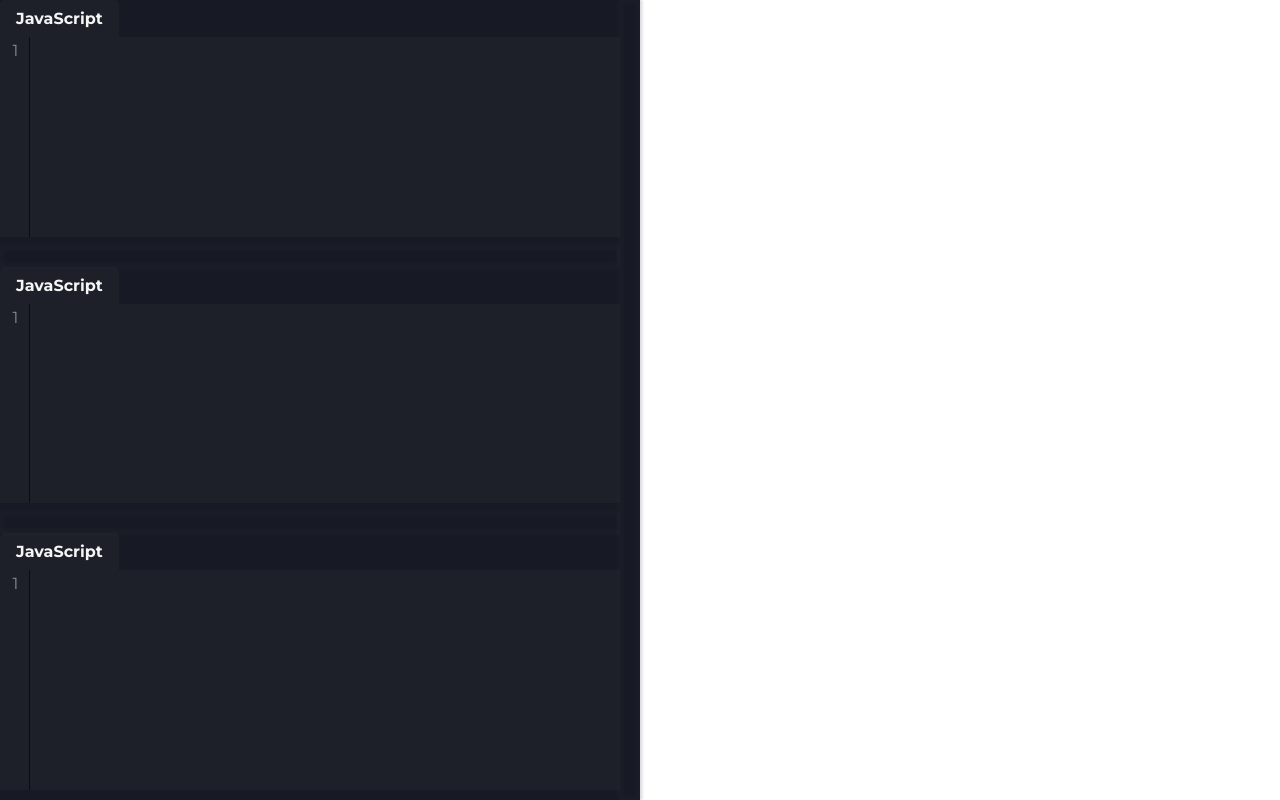
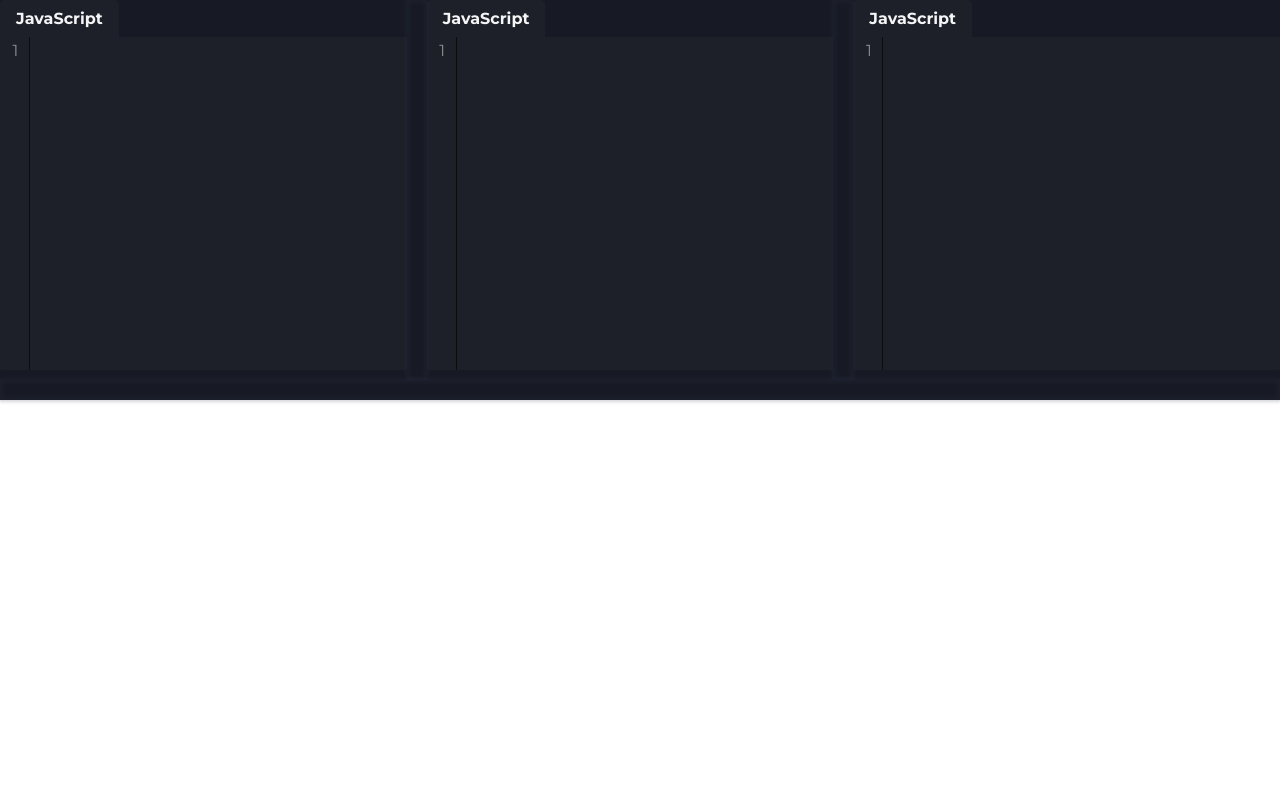
Before and after one commit to Zack1808/codester, a React (Vite) app: page / in a window 1280 px wide. Built offline with nearby package versions, Linux system fonts and the light colour scheme.

Commit message:
Added the ResizeBox

```diff
--- a/src/App.tsx
+++ b/src/App.tsx
@@ -1,10 +1,7 @@
 import React, { useState } from "react";
 import { BrowserRouter } from "react-router-dom";
 
-import { CodeEditor } from "./components";
-
-import HorizontalResize from "./components/HorizontalResize";
-import VerticalResize from "./components/VerticalResize";
+import { CodeEditor, ResizeBox } from "./components";
 
 const App: React.FC = () => {
   const [code, setCode] = useState<string>("");
@@ -13,8 +10,8 @@ const App: React.FC = () => {
     <BrowserRouter>
       <div className={`app `}>
         <div style={{ width: "100%", height: "100dvh" }}>
-          {/* <VerticalResize>
-            <HorizontalResize>
+          <ResizeBox direction="vertical" max={200}>
+            <ResizeBox direction="horizontal">
               <CodeEditor
                 code={code}
                 onChange={setCode}
@@ -33,7 +30,7 @@ const App: React.FC = () => {
                 language="javascript"
                 displayName="JavaScript"
               />
-            </HorizontalResize>
+            </ResizeBox>
             <div
               style={{
                 backgroundColor: "white",
@@ -41,36 +38,7 @@ const App: React.FC = () => {
                 width: "100%",
               }}
             ></div>
-          </VerticalResize> */}
-          <HorizontalResize max={300} min={300}>
-            <VerticalResize>
-              <CodeEditor
-                code={code}
-                onChange={setCode}
-                language="javascript"
-                displayName="JavaScript"
-              />
-              <CodeEditor
-                code={code}
-                onChange={setCode}
-                language="javascript"
-                displayName="JavaScript"
-              />
-              <CodeEditor
-                code={code}
-                onChange={setCode}
-                language="javascript"
-                displayName="JavaScript"
-              />
-            </VerticalResize>
-            <div
-              style={{
-                backgroundColor: "white",
-                height: "100%",
-                width: "100%",
-              }}
-            ></div>
-          </HorizontalResize>
+          </ResizeBox>
         </div>
       </div>
     </BrowserRouter>
--- /dev/null
+++ b/src/components/ResizeBox.tsx
@@ -0,0 +1,25 @@
+import React from "react";
+
+import VerticalResize from "./VerticalResize";
+import HorizontalResize from "./HorizontalResize";
+
+import { ResizeBoxProps } from "../types";
+
+const ResizeBox: React.FC<ResizeBoxProps> = ({
+  children,
+  min,
+  max,
+  direction,
+}) => {
+  return direction === "horizontal" ? (
+    <HorizontalResize max={max} min={min}>
+      {children}
+    </HorizontalResize>
+  ) : (
+    <VerticalResize max={max} min={min}>
+      {children}
+    </VerticalResize>
+  );
+};
+
+export default ResizeBox;
--- a/src/components/index.ts
+++ b/src/components/index.ts
@@ -8,3 +8,4 @@ export { default as Preview } from "./Preview";
 export { default as NoteCard } from "./NoteCard";
 export { default as UserCard } from "./UserCard";
 export { default as CodeEditor } from "./CodeEditor";
+export { default as ResizeBox } from "./ResizeBox";
--- a/src/css/components/HorizontalResize.css
+++ b/src/css/components/HorizontalResize.css
@@ -43,5 +43,5 @@
   position: absolute;
   inset: 0;
   border: 0.5px solid var(--primary-bg);
-  filter: brightness(1.8) blur(2px);
+  filter: brightness(2) blur(2px);
 }
--- a/src/css/components/VerticalResize.css
+++ b/src/css/components/VerticalResize.css
@@ -44,5 +44,5 @@
   position: absolute;
   inset: 0;
   border: 0.5px solid var(--primary-bg);
-  filter: brightness(1.8) blur(2px);
+  filter: brightness(2) blur(2px);
 }
--- a/src/types/components.ts
+++ b/src/types/components.ts
@@ -79,3 +79,7 @@ export type VerticalResizeProps = {
   min?: number;
   max?: number;
 } & React.HTMLAttributes<HTMLDivElement>;
+
+export type ResizeBoxProps = {
+  direction: string;
+} & (HorizontalResizeProps | VerticalResizeProps);
--- a/src/types/index.ts
+++ b/src/types/index.ts
@@ -11,6 +11,7 @@ import {
   CodeEditorProps,
   HorizontalResizeProps,
   VerticalResizeProps,
+  ResizeBoxProps,
 } from "./components";
 
 import { DropDownPositionTypes } from "./states";
@@ -29,4 +30,5 @@ export type {
   CodeEditorProps,
   HorizontalResizeProps,
   VerticalResizeProps,
+  ResizeBoxProps,
 };
```
